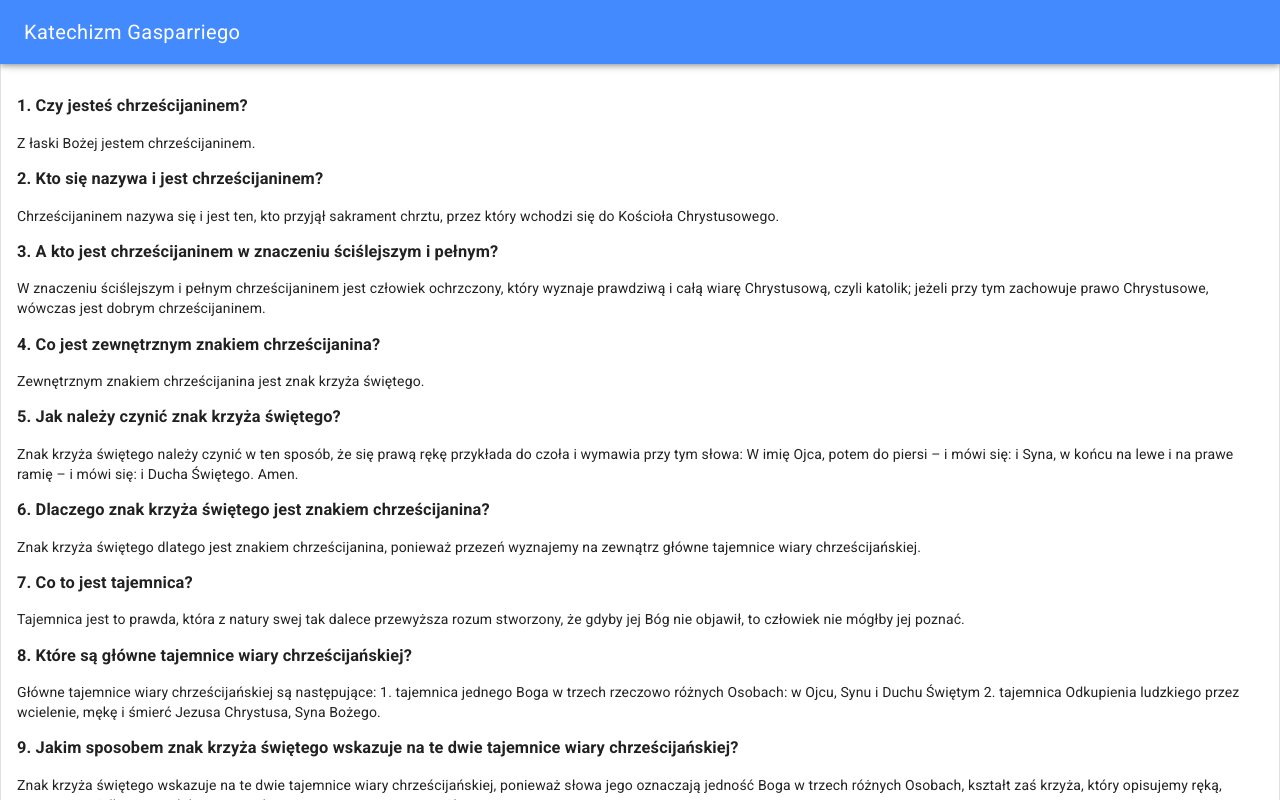
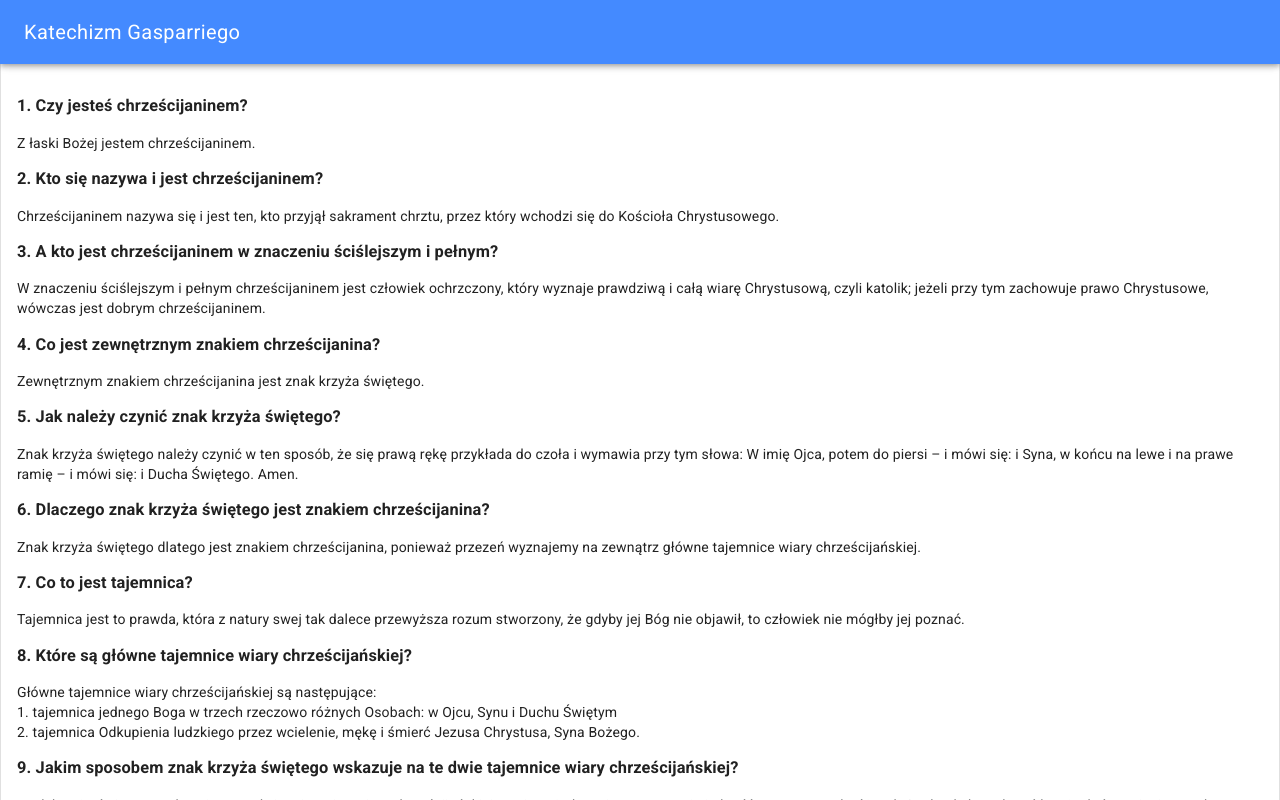
Before and after one commit to grabarz5/katechizm-1908, a Vue app: page /chapter/1 in a window 1280 px wide. Shown: the top 800 px of the page. Built offline with nearby package versions, Linux system fonts and the light colour scheme.

Commit message:
Minor chapter view update

```diff
--- a/src/views/Chapter.vue
+++ b/src/views/Chapter.vue
@@ -5,7 +5,7 @@
 			<md-app-content>
 				<div :key="id" v-for="{id, q, a} in getChapter(id)">
 					<h3 :id="id">{{id}}. {{q}}</h3>
-					<p>{{a}}</p>
+					<p v-html="a"></p>
 				</div>
 			</md-app-content>
 		</md-app>
@@ -36,4 +36,7 @@
 	.chapter {
 		height: 100vh;
 	}
+	p{
+		white-space: pre-wrap;
+	}
 </style>
```
Also changed, not shown: 1 other file (tests, documents, lock files or other folders).
